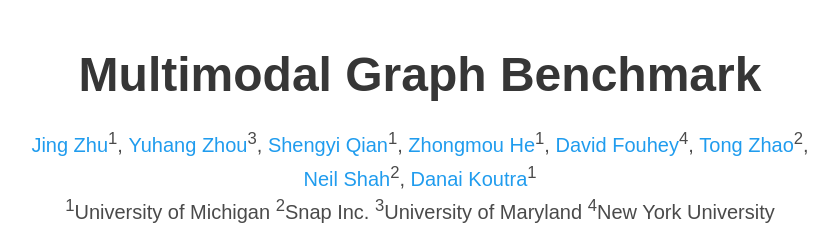
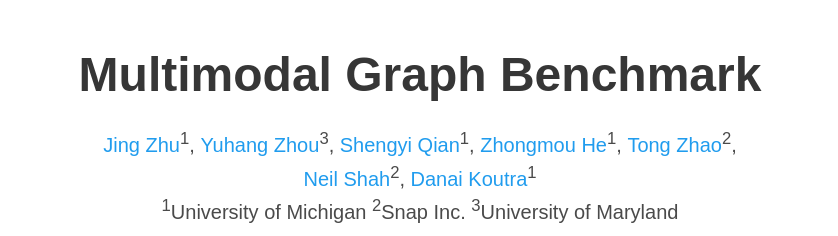
Before and after one commit to mm-graph-benchmark/mm-graph-benchmark.github.io, a plain HTML site: page index.html in a window 1280 px wide. Shown: the top 236 px of the page, without its empty margins (220-1058 px from the left). Drawn offline with nearby package versions, Linux system fonts and the light colour scheme; some icons are missing; a web font is replaced by a local one.

Commit message:
fix authors

```diff
--- a/index.html
+++ b/index.html
@@ -90,9 +90,6 @@
               <a href="https://chat-with-nerf.github.io/">Zhongmou He</a><sup>1</sup>,
             </span>
             <span class="author-block">
-              <a href="https://web.eecs.umich.edu/~fouhey/">David Fouhey</a><sup>4</sup>,
-            </span>
-            <span class="author-block">
               <a href="https://web.eecs.umich.edu/~fouhey/">Tong Zhao</a><sup>2</sup>,
             </span>
           </div>
@@ -106,7 +103,7 @@
           </div>
 
           <div class="is-size-5 publication-authors">
-            <span class="author-block"><sup>1</sup>University of Michigan <sup>2</sup>Snap Inc.</span> <sup>3</sup>University of Maryland</span> <sup>4</sup>New York University</span>
+            <span class="author-block"><sup>1</sup>University of Michigan <sup>2</sup>Snap Inc. <sup>3</sup>University of Maryland</span>
           </div>
           <!-- <div class="is-size-7 publication-authors">
             <span class="author-block"><sup>*</sup>Denotes Equal Contribution</span>
```
